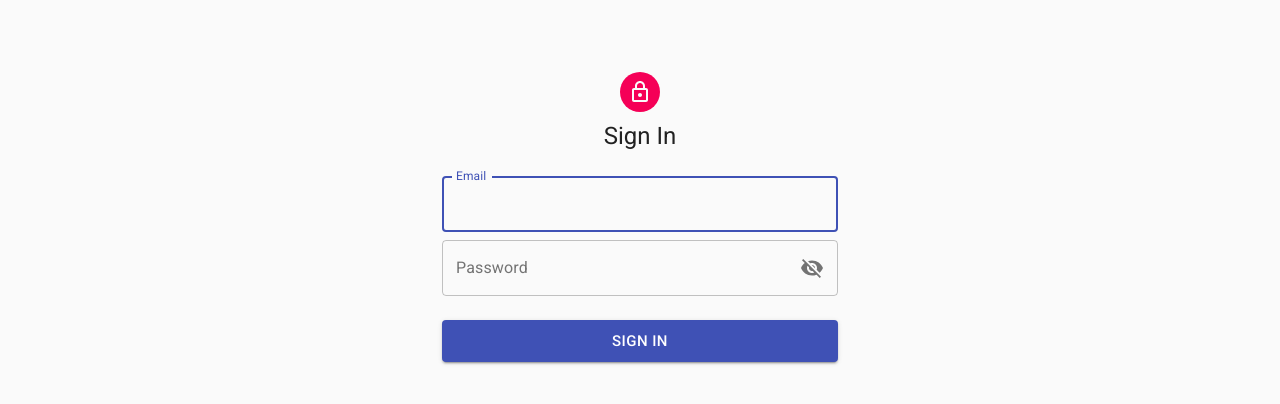
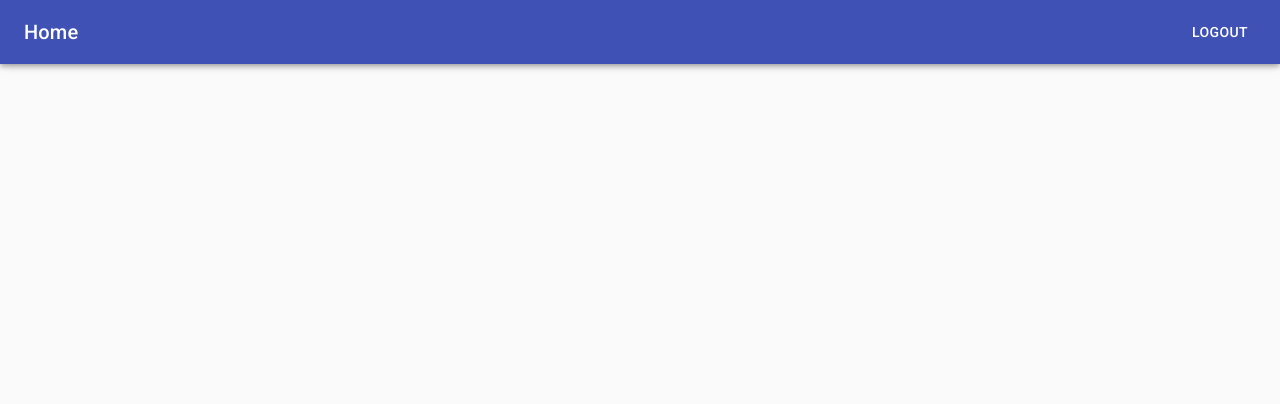
Before and after one commit to eeng/caffe, a React app: page / in a window 1280 px wide. Shown: the top 404 px of the page. Built offline with nearby package versions, Linux system fonts and the light colour scheme.

Commit message:
Add a Home page

```diff
--- a/src/components/App.tsx
+++ b/src/components/App.tsx
@@ -3,6 +3,7 @@ import CssBaseline from "@material-ui/core/CssBaseline";
 import ApolloClient from "apollo-boost";
 import { ApolloProvider } from "@apollo/react-hooks";
 import Login from "./Login";
+import Home from "./Home";
 
 const client = new ApolloClient({
   uri: "/api"
@@ -13,7 +14,7 @@ const App: React.FC = () => {
     <>
       <CssBaseline />
       <ApolloProvider client={client}>
-        <Login />
+        <Home />
       </ApolloProvider>
     </>
   );
--- /dev/null
+++ b/src/components/Home.tsx
@@ -0,0 +1,32 @@
+import React from "react";
+import AppBar from "@material-ui/core/AppBar";
+import Toolbar from "@material-ui/core/Toolbar";
+import Typography from "@material-ui/core/Typography";
+import Button from "@material-ui/core/Button";
+import { makeStyles } from "@material-ui/core/styles";
+
+const useStyles = makeStyles(theme => ({
+  title: {
+    flexGrow: 1
+  }
+}));
+
+const Home: React.FC = () => {
+  const classes = useStyles();
+
+  return (
+    <>
+      <AppBar position="fixed">
+        <Toolbar>
+          <Typography variant="h6" className={classes.title}>
+            Home
+          </Typography>
+          <Button color="inherit">Logout</Button>
+        </Toolbar>
+      </AppBar>
+      <Toolbar />
+    </>
+  );
+};
+
+export default Home;
```
